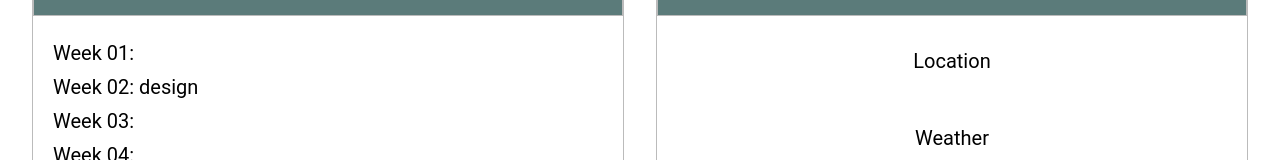
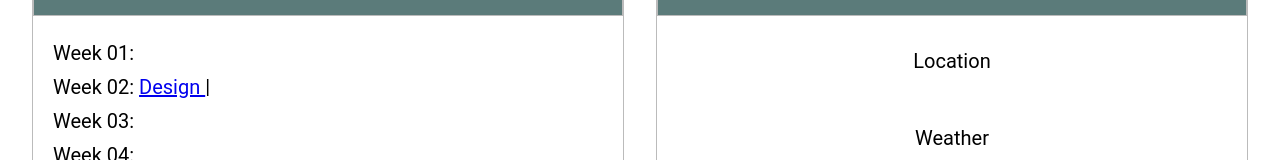
Before and after one commit to allredt/wdd230, a plain HTML site: page index.html in a window 1280 px wide. Shown: the part 506-666 px from the top of the page. Drawn offline with Linux system fonts and the light colour scheme.

Commit message:
adjusted design page

```diff
--- a/index.html
+++ b/index.html
@@ -34,7 +34,7 @@
             <h3>Learning Activities</h3>
             <ul>
                 <li class="left">Week 01: <a href=""></a></li>
-                <li class="left">Week 02: <a href="https://allredt.github.io/wdd230/week02/design.html"></a>design</li>
+                <li class="left">Week 02: <a href="https://allredt.github.io/wdd230/week02/design.html"> Design </a>|</li>
                 <li class="left">Week 03: <a href=""></a></li>
                 <li class="left">Week 04: <a href=""></a></li>
                 <li class="left">Week 05: <a href=""></a></li>
```
